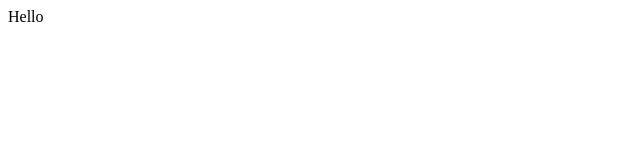
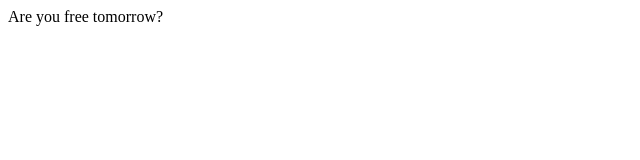
Before and after one commit to hdevgan17/demo-repo, a plain HTML site: page index.html in a window 1280 px wide. Shown: the whole page, without its empty margins (0-640 px from the left). Drawn offline with Linux system fonts and the light colour scheme.

Commit message:
Update index.html

```diff
--- a/index.html
+++ b/index.html
@@ -1 +1 @@
-<div>Hello</div>
+<div>Are you free tomorrow?</div>
```
